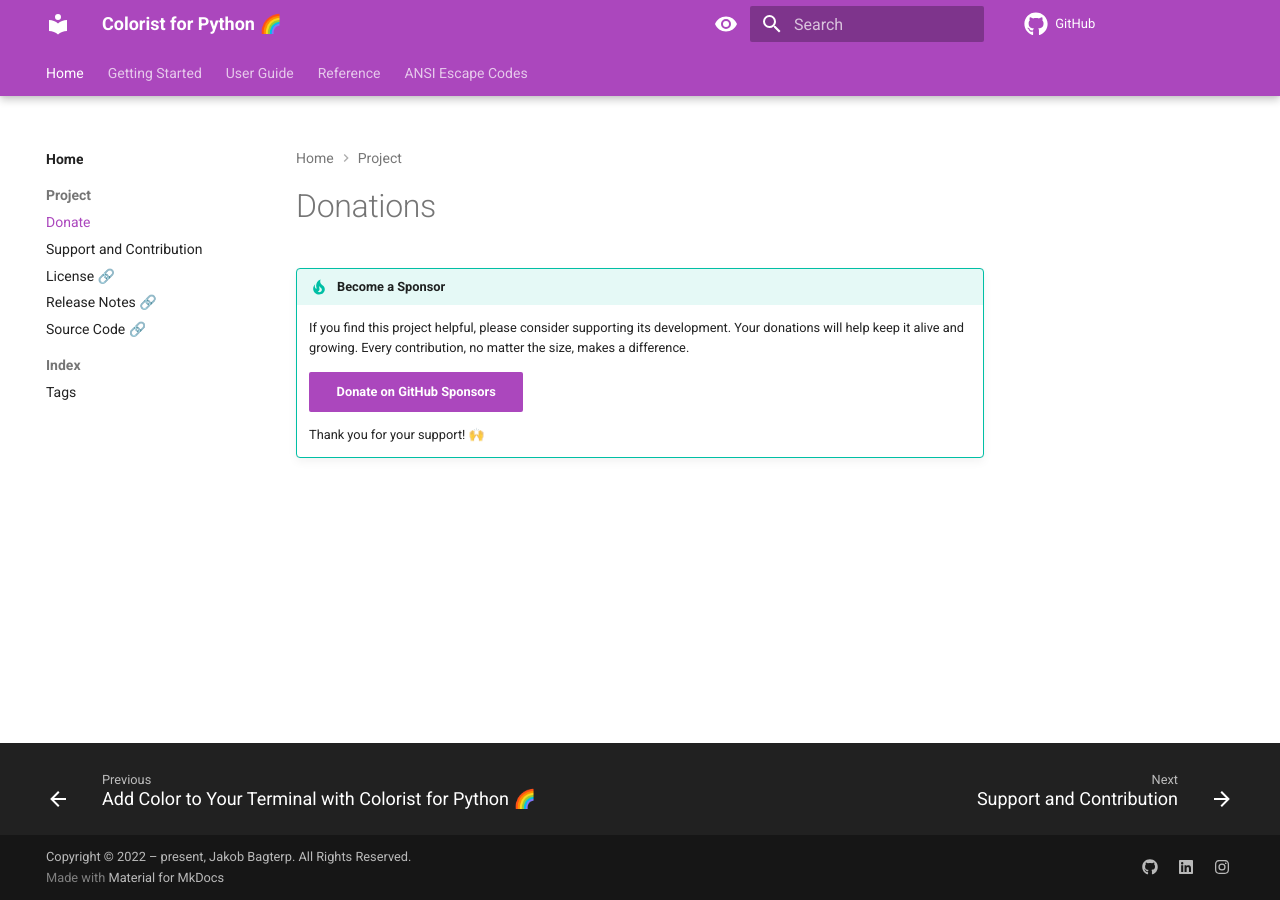
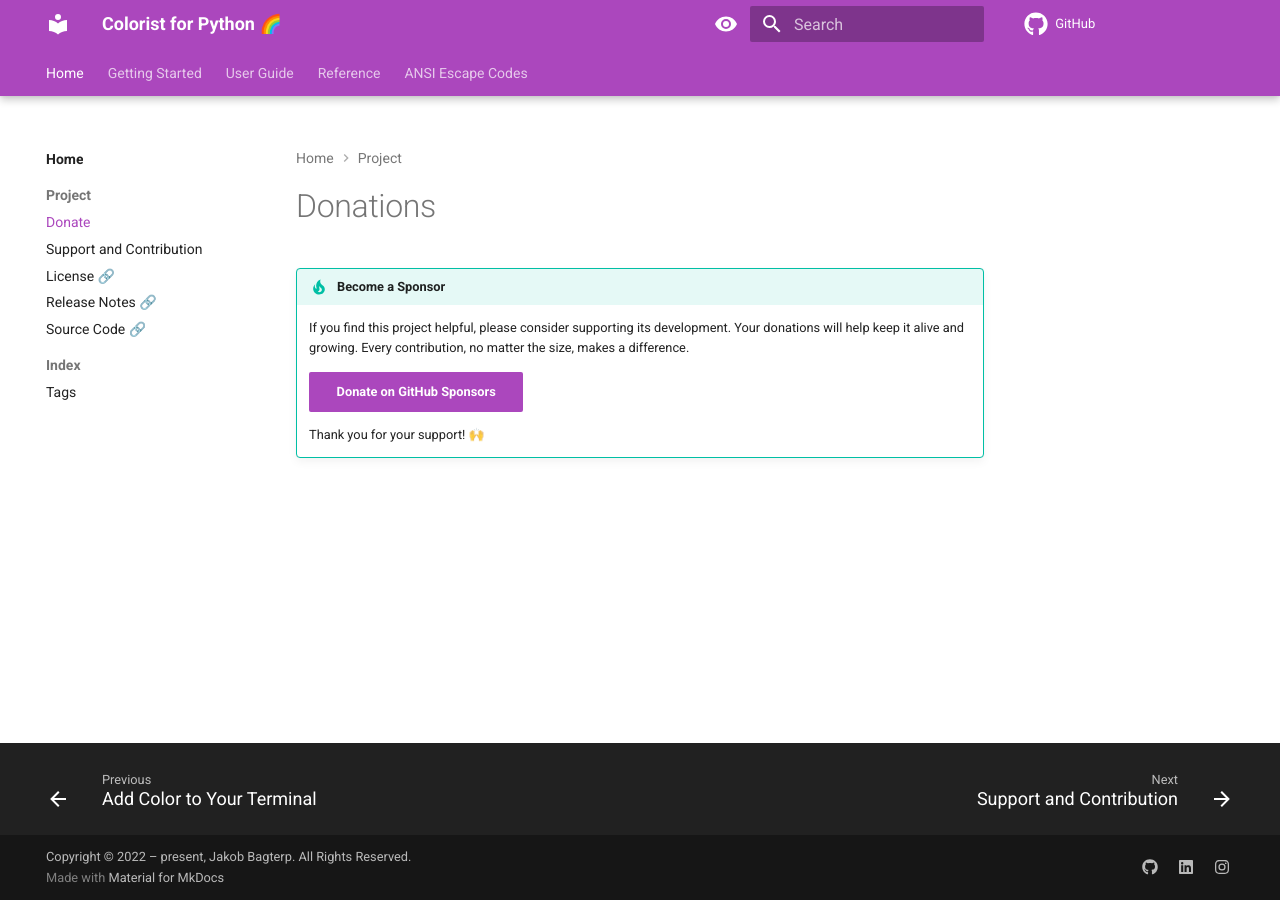
Before and after one commit to jakob-bagterp/colorist-for-python, an MkDocs documentation site: the page built from docs/project/donate.md, in a window 1280 px wide. Built offline with MkDocs 1.6.1 and Material for MkDocs 9.7.7, drawn with Linux system fonts in a browser that asks for light colours; comment, search, counter and statistics services are not loaded; the version menu is left out.

Commit message:
SEO: Fixed lengthy page titles.

```diff
--- a/docs/index.md
+++ b/docs/index.md
@@ -1,5 +1,5 @@
 ---
-title: Add Color to Your Terminal with Colorist for Python 🌈
+title: Add Color to Your Terminal
 description: Colorist is a lightweight Python package that makes it easy and fast to print colored text in the terminal.
 ---
 
```
